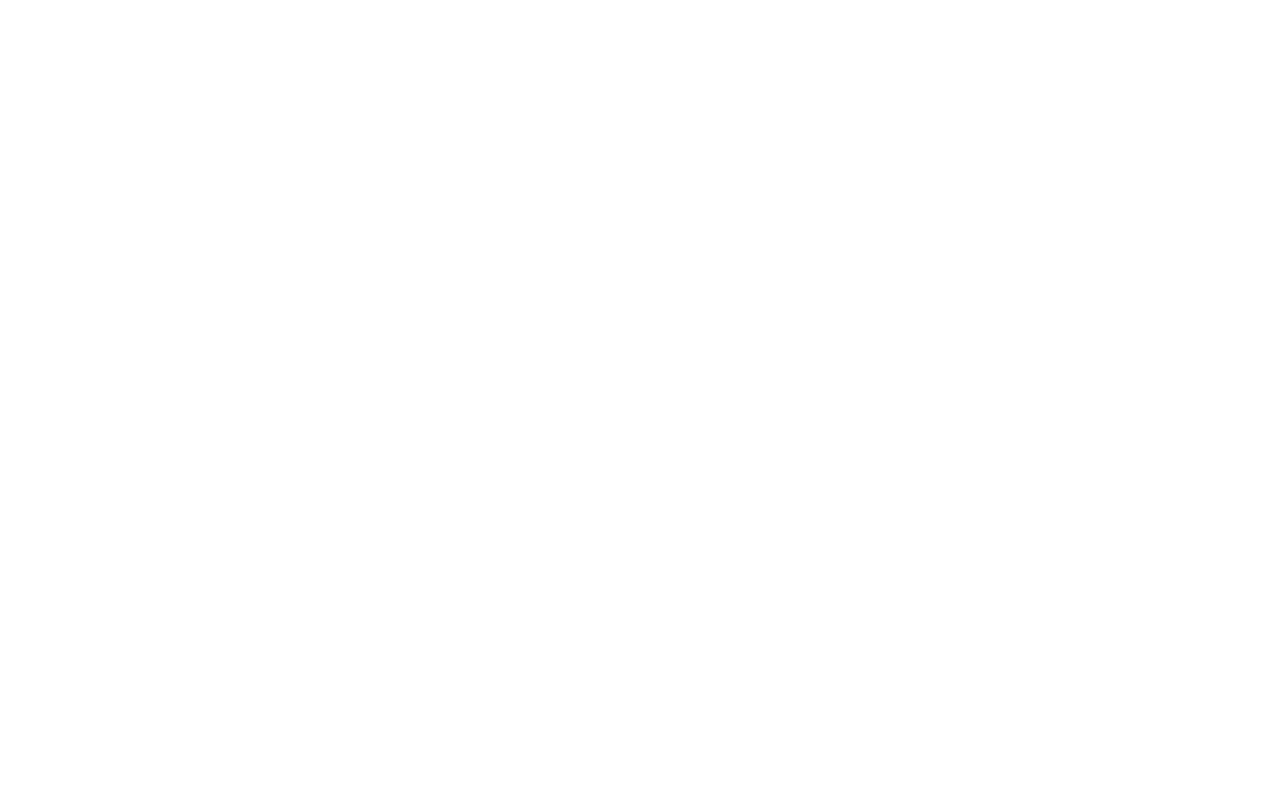
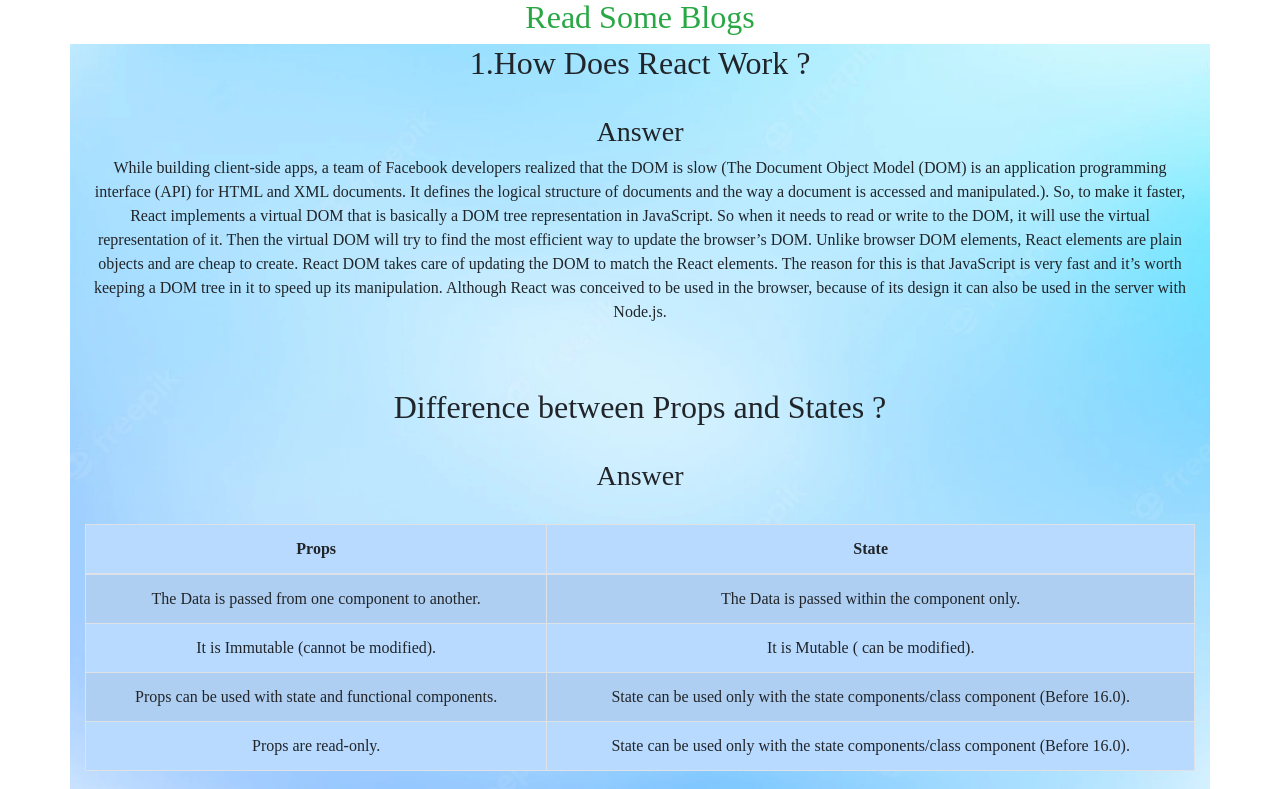
Before and after one commit to ASHRAF1925/Study-Planner, a React (Create React App) app: page / in a window 1280 px wide. Shown: the part 6031-6820 px from the top of the page. Before the commit the page ends 6029 px from the top, so only its background shows below. Built offline with nearby package versions, Linux system fonts and the light colour scheme.

Commit message:
bonus done

```diff
--- a/src/App.js
+++ b/src/App.js
@@ -1,16 +1,19 @@
-import logo from './logo.svg';
+
 import './App.css';
+import Blogs from './components/Blogs/Blogs';
 import Header from './components/Header/Header';
 import Subjects from './components/Subjects/Subjects';
-import { toast } from 'react-toastify';
+
 
 function App() {
-  const notify=()=>toast("hwllo");
+
   return (
     <div className="App">
     <Header></Header>
     <h2 className='text-primary'>Select Your Sttudy Plan</h2>
     <Subjects></Subjects>
+    <h2 className="text-success">Read Some Blogs</h2>
+    <Blogs></Blogs>
     </div>
   );
 }
--- a/src/components/ActivityDetail/ActivityDetail.js
+++ b/src/components/ActivityDetail/ActivityDetail.js
@@ -6,7 +6,7 @@
 
 
 const ActivityDetail = (props) => {
-    const notify=()=>toast.success("hwllo",{position:"top-center"});
+    const notify=()=>toast.success("Congratulations.You have Completed the Plan Successfully!",{position:"top-center"});
     const {totaltime, breaktime}=props;
     return (
         <div className='text-white'>
--- /dev/null
+++ b/src/components/Blogs/Blogs.css
@@ -0,0 +1,28 @@
+.img-back{
+    background-image: url("/public/images/backgrounds/blog.png");
+    text-align: left !important;
+
+
+
+}
+
+.GeneratedTable {
+  width: 100%;
+  background-color: #ffffff;
+  border-collapse: collapse;
+  border-width: 2px;
+  border-color: #080808;
+  border-style: solid;
+  color: #000000;
+}
+
+.GeneratedTable td, table.GeneratedTable th {
+  border-width: 2px;
+  border-color: #080808;
+  border-style: solid;
+  padding: 3px;
+}
+
+.GeneratedTable thead {
+  background-color: #00ffee;
+}
--- /dev/null
+++ b/src/components/Blogs/Blogs.js
@@ -0,0 +1,61 @@
+import React from 'react';
+
+const Blogs = () => {
+    return (
+        <div className='img-back container'>
+            <h2>1.How Does React Work ?</h2>
+            <br />
+            <h3>Answer</h3>
+            <p>While building client-side apps, a team of Facebook developers realized that the DOM is slow (The Document Object Model (DOM) is an application programming interface (API) for HTML and XML documents. It defines the logical structure of documents and the way a document is accessed and manipulated.). So, to make it faster, React implements a virtual DOM that is basically a DOM tree representation in JavaScript. So when it needs to read or write to the DOM, it will use the virtual representation of it. Then the virtual DOM will try to find the most efficient way to update the browser’s DOM.
+Unlike browser DOM elements, React elements are plain objects and are cheap to create. React DOM takes care of updating the DOM to match the React elements. The reason for this is that JavaScript is very fast and it’s worth keeping a DOM tree in it to speed up its manipulation.
+Although React was conceived to be used in the browser, because of its design it can also be used in the server with Node.js. </p>
+            <br />
+            <br />
+            <h2>Difference between Props and States ?</h2>
+            <br />
+            <h3>Answer</h3>
+            <br />
+            <table className="GeneratedTable table table-primary table-bordered table-striped">
+  <thead>
+    <tr>
+      <th>Props</th>
+      <th>State</th>
+    </tr>
+  </thead>
+  <tbody>
+    <tr>
+      <td>The Data is passed from one component to another.</td>
+      <td>The Data is passed within the component only.</td>
+    </tr>
+    <tr>
+      <td>It is Immutable (cannot be modified).</td>
+      <td>It is Mutable ( can be modified).</td>
+    </tr>
+    <tr>
+      <td>Props can be used with state and functional components.</td>
+      <td>State can be used only with the state components/class component (Before 16.0).</td>
+    </tr>
+    <tr>
+      <td>Props are read-only.</td>
+      <td>State can be used only with the state components/class component (Before 16.0).</td>
+    </tr>
+  </tbody>
+</table>
+
+<br />
+<br />
+<h2>Why we use useEffect ?</h2>
+<br />
+<h3>Answer</h3>
+<br />
+<p>A functional React component uses props and/or state to calculate the output. If the functional component makes calculations that don't target the output value, then these calculations are named side-effects.
+
+Examples of side-effects are fetch requests, manipulating DOM directly, using timer functions like setTimeout(), and more.
+
+The component rendering and side-effect logic are independent. It would be a mistake to perform side-effects directly in the body of the component, which is primarily used to compute the output.</p>
+
+        </div>
+    );
+};
+
+export default Blogs;
```
Also changed, not shown: public/images/backgrounds/blog.png (added).
